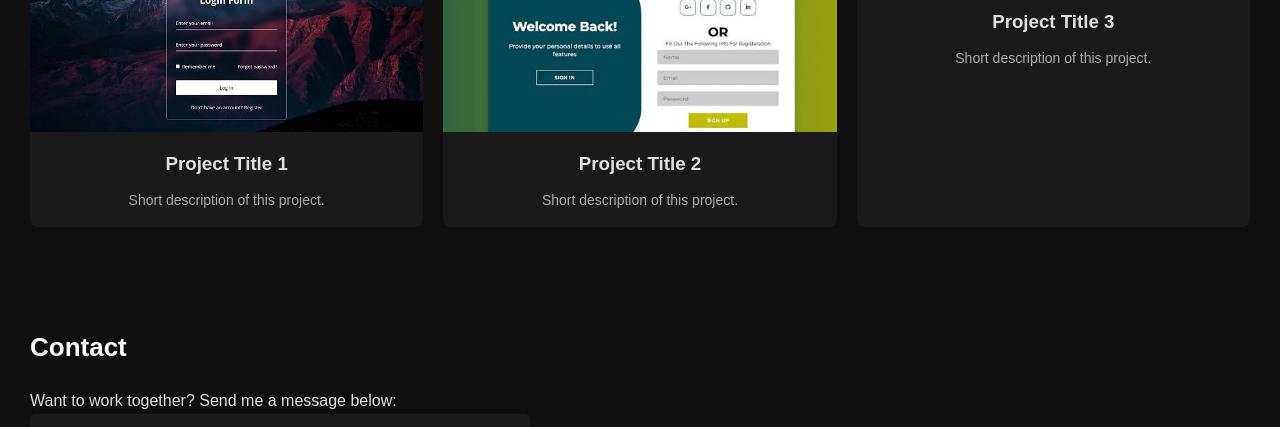
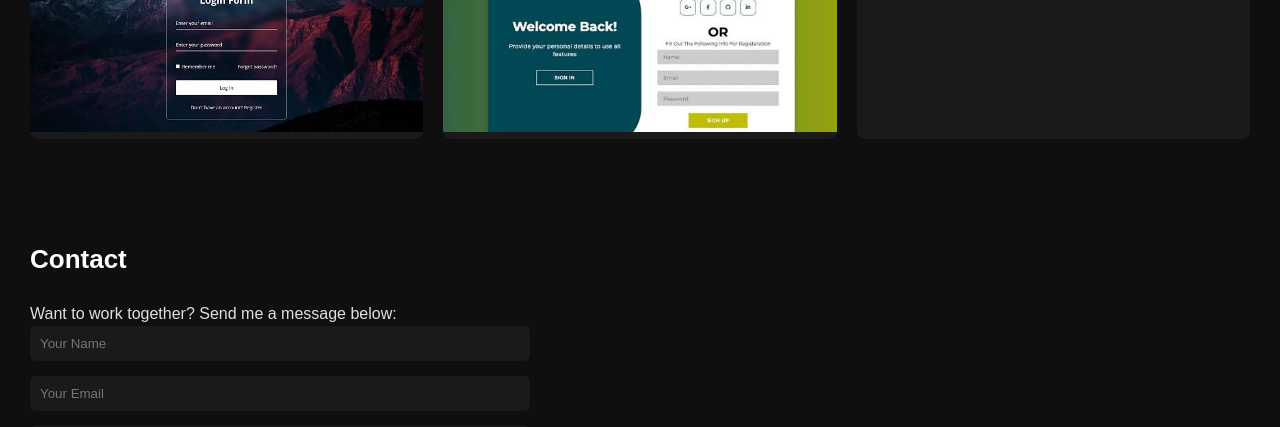
Before and after one commit to lonewolf12hacker/Portfolio-4, a plain HTML site: page index.html in a window 1280 px wide. Shown: the part 785-1212 px from the top of the page. Drawn offline with Linux system fonts and the light colour scheme.

Commit message:
Update index.html

```diff
--- a/index.html
+++ b/index.html
@@ -52,18 +52,12 @@
     <div class="project-grid">
       <div class="project-card">
         <img src="project1.jpg" alt="Project 1">
-        <h3>Project Title 1</h3>
-        <p>Short description of this project.</p>
       </div>
       <div class="project-card">
         <img src="project2.jpg" alt="Project 2">
-        <h3>Project Title 2</h3>
-        <p>Short description of this project.</p>
       </div>
       <div class="project-card">
         <img src="project3.jpg" alt="Project 3">
-        <h3>Project Title 3</h3>
-        <p>Short description of this project.</p>
       </div>
     </div>
   </section>
```
